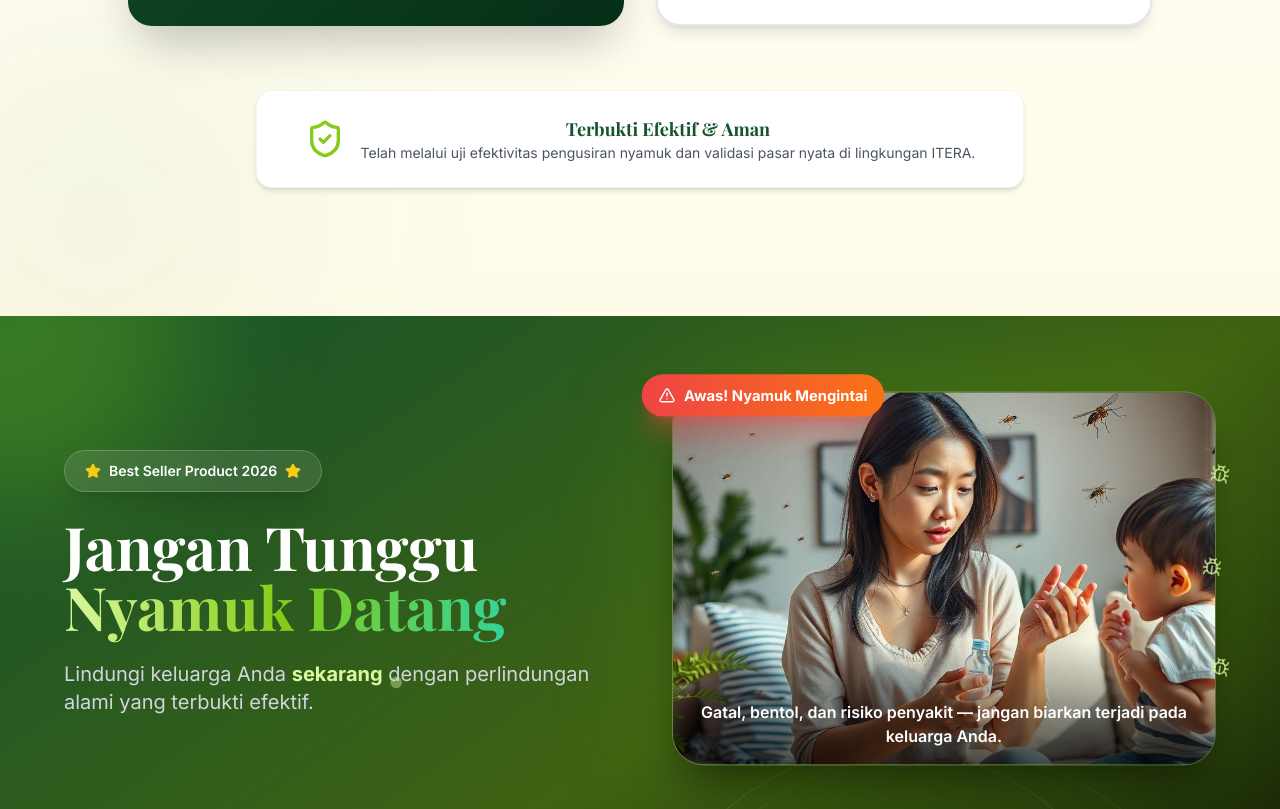
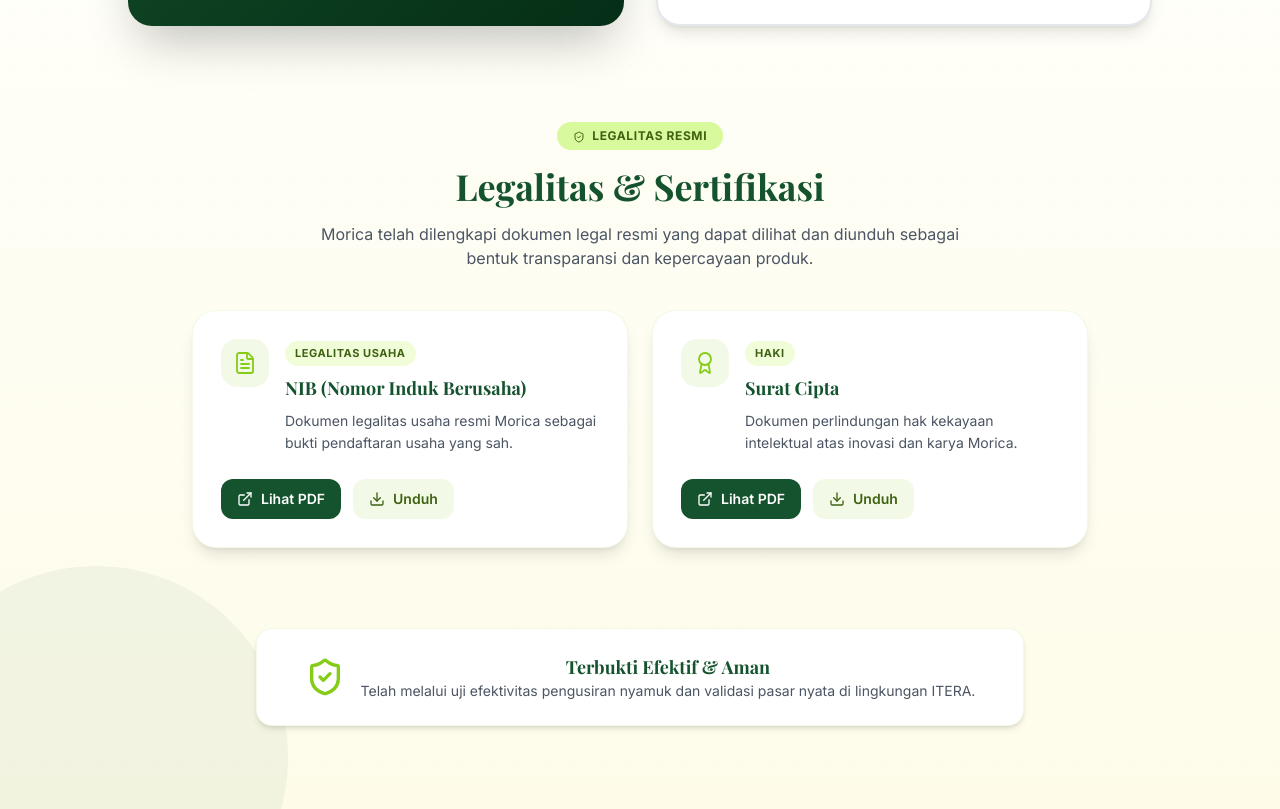
Before and after one commit to Ahmatsembiring/Morica-Website, a React (Vite) app: page /keunggulan in a window 1280 px wide. Shown: the part 1653-2462 px from the top of the page. Built offline with nearby package versions, Linux system fonts and the light colour scheme.

Commit message:
Update Keunggulan (Nib,surat-cipta)

```diff
--- a/src/components/sections/Features.jsx
+++ b/src/components/sections/Features.jsx
@@ -1,7 +1,8 @@
 import { motion } from 'framer-motion';
 import {
   Leaf, Wind, Baby, Clock, Flower2, Globe,
-  CheckCircle2, XCircle, FlaskConical, ShieldCheck
+  CheckCircle2, XCircle, FlaskConical, ShieldCheck,
+  FileText, Award, ExternalLink, Download
 } from 'lucide-react';
 import SectionTitle from '../ui/SectionTitle';
 import { fadeInUp, staggerContainer } from '../../utils/animations';
@@ -53,13 +54,37 @@
   { label: 'Dampak Lingkungan', morica: 'Biodegradable & Ramah Lingkungan', regular: 'Kontaminasi Udara Ruangan' },
 ];
 
+const LEGAL_DOCS = [
+  {
+    icon: FileText,
+    tag: 'Legalitas Usaha',
+    title: 'NIB (Nomor Induk Berusaha)',
+    desc: 'Dokumen legalitas usaha resmi Morica sebagai bukti pendaftaran usaha yang sah.',
+    url: '/docs/nib.pdf'
+  },
+  {
+    icon: Award,
+    tag: 'HAKI',
+    title: 'Surat Cipta',
+    desc: 'Dokumen perlindungan hak kekayaan intelektual atas inovasi dan karya Morica.',
+    url: '/docs/surat-cipta.pdf'
+  }
+];
+
 const Features = () => {
   return (
     <section id="features" className="relative section-padding bg-gradient-to-b from-cream via-white to-cream-light overflow-hidden">
-      {/* Background Decoration */}
-      <div className="absolute top-0 left-0 w-full h-full overflow-hidden pointer-events-none">
-        <div className="absolute -top-24 -right-24 w-96 h-96 bg-morica-light/20 rounded-full blur-[120px]"></div>
-        <div className="absolute -bottom-24 -left-24 w-96 h-96 bg-forest/5 rounded-full blur-[120px]"></div>
+      {/* Background Decoration Ringan */}
+      <div className="absolute inset-0 pointer-events-none">
+        <div
+          className="absolute inset-0 opacity-50"
+          style={{
+            backgroundImage: 'radial-gradient(circle, rgba(16,185,129,0.06) 1px, transparent 1px)',
+            backgroundSize: '28px 28px'
+          }}
+        />
+        <div className="absolute -top-24 -right-24 w-96 h-96 bg-morica-light/10 rounded-full"></div>
+        <div className="absolute -bottom-24 -left-24 w-96 h-96 bg-forest/5 rounded-full"></div>
       </div>
 
       <div className="container-custom px-6 relative z-10">
@@ -185,17 +210,98 @@
           </motion.div>
         </div>
 
+        {/* =============================== */}
+        {/* SECTION LEGALITAS / PDF DOKUMEN */}
+        {/* =============================== */}
+        <motion.div
+          initial={{ opacity: 0, y: 30 }}
+          whileInView={{ opacity: 1, y: 0 }}
+          viewport={{ once: true }}
+          className="mt-24 mb-10 text-center"
+        >
+          <span className="inline-block px-4 py-1.5 mb-4 text-xs font-bold tracking-wider text-morica-darker uppercase bg-morica-light rounded-full">
+            <ShieldCheck className="w-3 h-3 inline mr-1" /> Legalitas Resmi
+          </span>
+          <h2 className="text-3xl md:text-4xl font-display font-bold text-forest mb-4">
+            Legalitas & Sertifikasi
+          </h2>
+          <p className="text-gray-600 max-w-2xl mx-auto">
+            Morica telah dilengkapi dokumen legal resmi yang dapat dilihat dan diunduh sebagai bentuk transparansi dan kepercayaan produk.
+          </p>
+        </motion.div>
+
+        <motion.div
+          variants={staggerContainer}
+          initial="hidden"
+          whileInView="visible"
+          viewport={{ once: true, amount: 0.1 }}
+          className="grid md:grid-cols-2 gap-6 max-w-4xl mx-auto mb-20"
+        >
+          {LEGAL_DOCS.map((doc, index) => {
+            const Icon = doc.icon;
+            return (
+              <motion.div
+                key={index}
+                variants={fadeInUp}
+                whileHover={{ y: -6 }}
+                className="bg-white p-7 rounded-3xl border border-morica/10 shadow-lg hover:shadow-xl transition-all duration-300"
+              >
+                <div className="flex items-start gap-4">
+                  <div className="w-12 h-12 bg-morica/10 text-morica rounded-2xl flex items-center justify-center shrink-0">
+                    <Icon className="w-6 h-6" strokeWidth={1.8} />
+                  </div>
+
+                  <div>
+                    <span className="inline-block text-[11px] font-bold uppercase tracking-wider text-morica-darker bg-morica-light/40 px-2.5 py-1 rounded-full">
+                      {doc.tag}
+                    </span>
+                    <h3 className="text-lg font-display font-bold text-forest mt-2">
+                      {doc.title}
+                    </h3>
+                    <p className="text-gray-600 text-sm mt-2 leading-relaxed">
+                      {doc.desc}
+                    </p>
+                  </div>
+                </div>
+
+                <div className="mt-6 flex flex-wrap gap-3">
+                  <a
+                    href={doc.url}
+                    target="_blank"
+                    rel="noopener noreferrer"
+                    className="inline-flex items-center gap-2 px-4 py-2.5 bg-forest text-white text-sm font-semibold rounded-xl hover:bg-morica transition-colors duration-300"
+                  >
+                    <ExternalLink className="w-4 h-4" />
+                    Lihat PDF
+                  </a>
+
+                  <a
+                    href={doc.url}
+                    download
+                    className="inline-flex items-center gap-2 px-4 py-2.5 bg-morica/10 text-morica-darker text-sm font-semibold rounded-xl hover:bg-morica/20 transition-colors duration-300"
+                  >
+                    <Download className="w-4 h-4" />
+                    Unduh
+                  </a>
+                </div>
+              </motion.div>
+            );
+          })}
+        </motion.div>
+
         {/* Bottom Trust Badge */}
         <motion.div
           initial={{ opacity: 0, y: 20 }}
           whileInView={{ opacity: 1, y: 0 }}
           viewport={{ once: true }}
-          className="mt-16 flex flex-col md:flex-row items-center justify-center gap-4 text-center bg-white p-6 rounded-2xl shadow-md border border-morica/10 max-w-3xl mx-auto"
+          className="flex flex-col md:flex-row items-center justify-center gap-4 text-center bg-white p-6 rounded-2xl shadow-md border border-morica/10 max-w-3xl mx-auto"
         >
           <ShieldCheck className="w-10 h-10 text-morica" />
           <div>
             <h4 className="font-display font-bold text-forest text-lg">Terbukti Efektif & Aman</h4>
-            <p className="text-gray-600 text-sm">Telah melalui uji efektivitas pengusiran nyamuk dan validasi pasar nyata di lingkungan ITERA.</p>
+            <p className="text-gray-600 text-sm">
+              Telah melalui uji efektivitas pengusiran nyamuk dan validasi pasar nyata di lingkungan ITERA.
+            </p>
           </div>
         </motion.div>
       </div>
```
Also changed, not shown: 2 other files (tests, documents, lock files or other folders).
